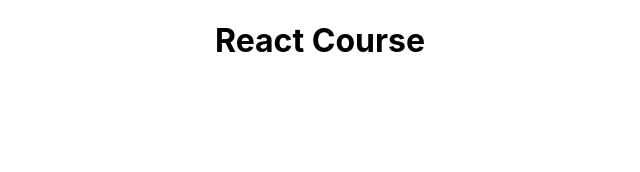
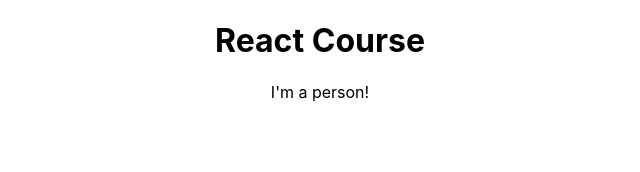
Before and after one commit to caseyr003/react-complete-guide, a React (Create React App) app: page / in a window 1280 px wide. Shown: the top 172 px of the page, without its empty margins (320-960 px from the left). Built offline with nearby package versions, Linux system fonts and the light colour scheme.

Commit message:
add person component

```diff
--- a/src/App.js
+++ b/src/App.js
@@ -1,11 +1,13 @@
 import React, { Component } from 'react';
 import './App.css';
+import Person from './Person/Person'
 
 class App extends Component {
   render() {
     return (
       <div className="App">
         <h1>React Course</h1>
+        <Person />
       </div>
     );
   }
--- /dev/null
+++ b/src/Person/Person.js
@@ -0,0 +1,7 @@
+import React from 'react';
+
+const person = () => {
+    return <p>I'm a person!</p>
+};
+
+export default person;
```
